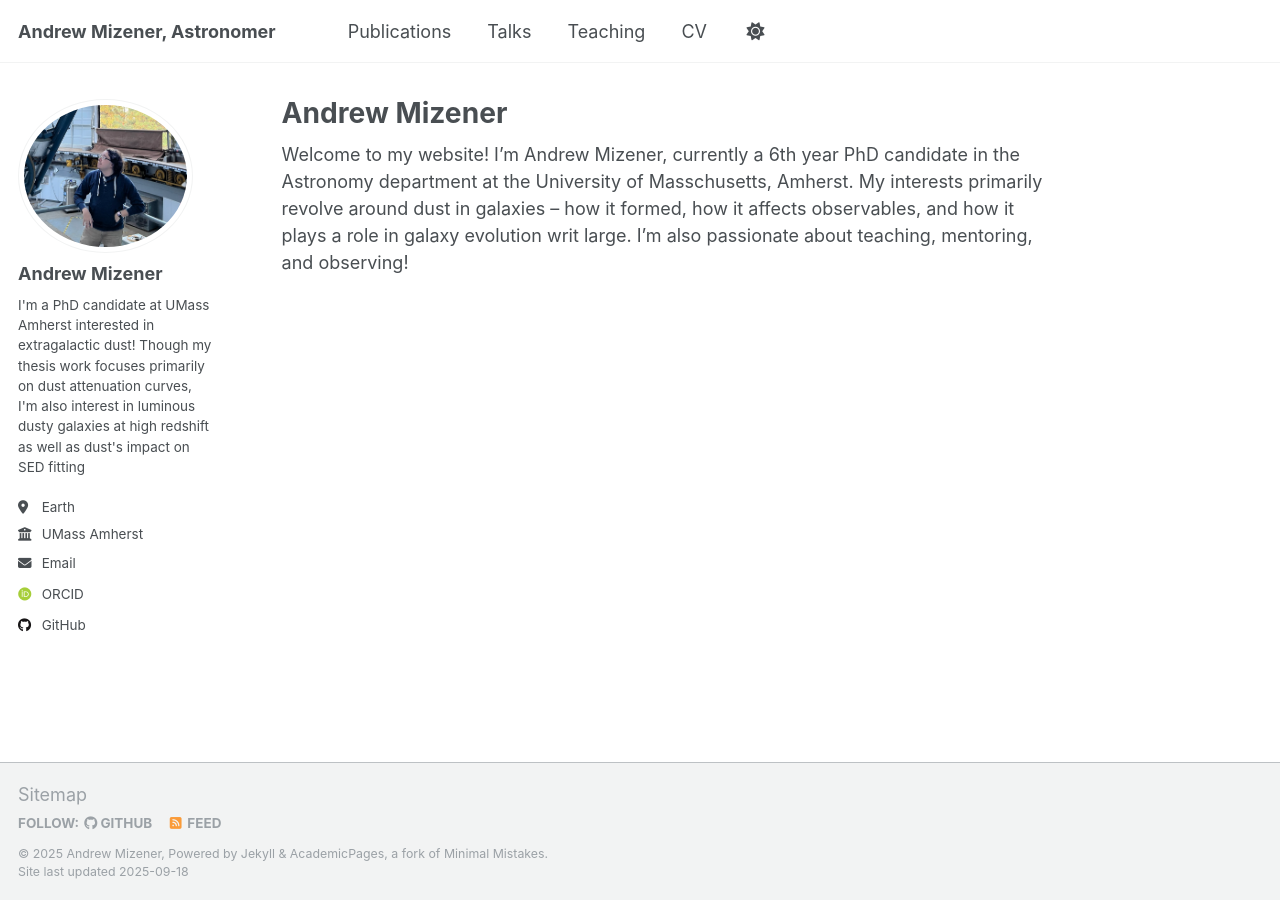
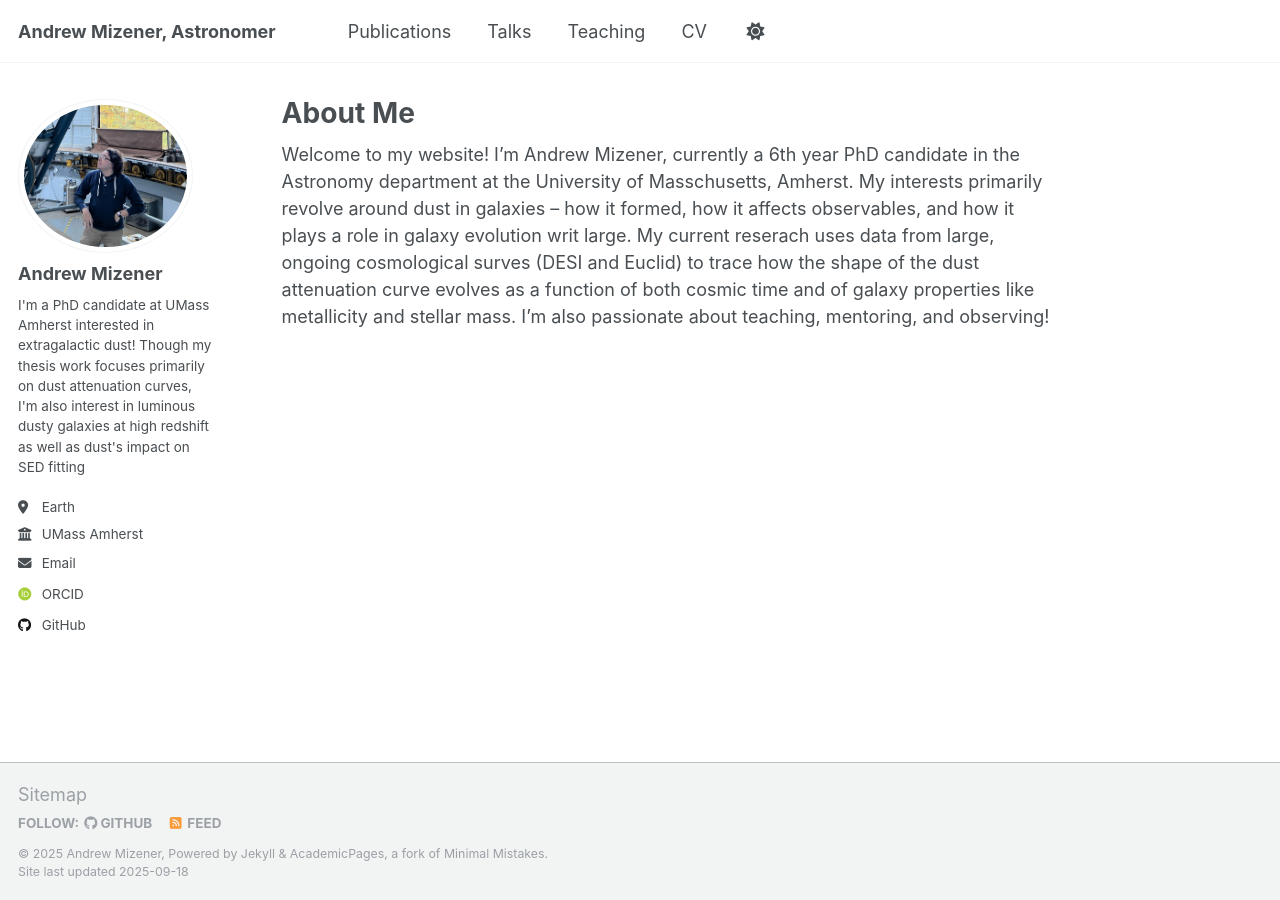
Before and after one commit to amizener64/amizener64.github.io, a Jekyll site: the page built from _pages/about.md, in a window 1280 px wide. Built offline with Jekyll 4.4.1, drawn with Linux system fonts in a browser that asks for light colours; some web fonts are replaced; a script that is not in the unit is left out.

Commit message:
Update about.md

```diff
--- a/_pages/about.md
+++ b/_pages/about.md
@@ -1,10 +1,10 @@
 ---
 permalink: /
-title: "Andrew Mizener"
+title: "About Me"
 author_profile: true
 redirect_from:
   - /about/
   - /about.html
 ---
 
-Welcome to my website! I'm Andrew Mizener, currently a 6th year PhD candidate in the Astronomy department at the University of Masschusetts, Amherst. My interests primarily revolve around dust in galaxies -- how it formed, how it affects observables, and how it plays a role in galaxy evolution writ large. I'm also passionate about teaching, mentoring, and observing!
+Welcome to my website! I'm Andrew Mizener, currently a 6th year PhD candidate in the Astronomy department at the University of Masschusetts, Amherst. My interests primarily revolve around dust in galaxies -- how it formed, how it affects observables, and how it plays a role in galaxy evolution writ large. My current reserach uses data from large, ongoing cosmological surves (DESI and Euclid) to trace how the shape of the dust attenuation curve evolves as a function of both cosmic time and of galaxy properties like metallicity and stellar mass. I'm also passionate about teaching, mentoring, and observing!
```
